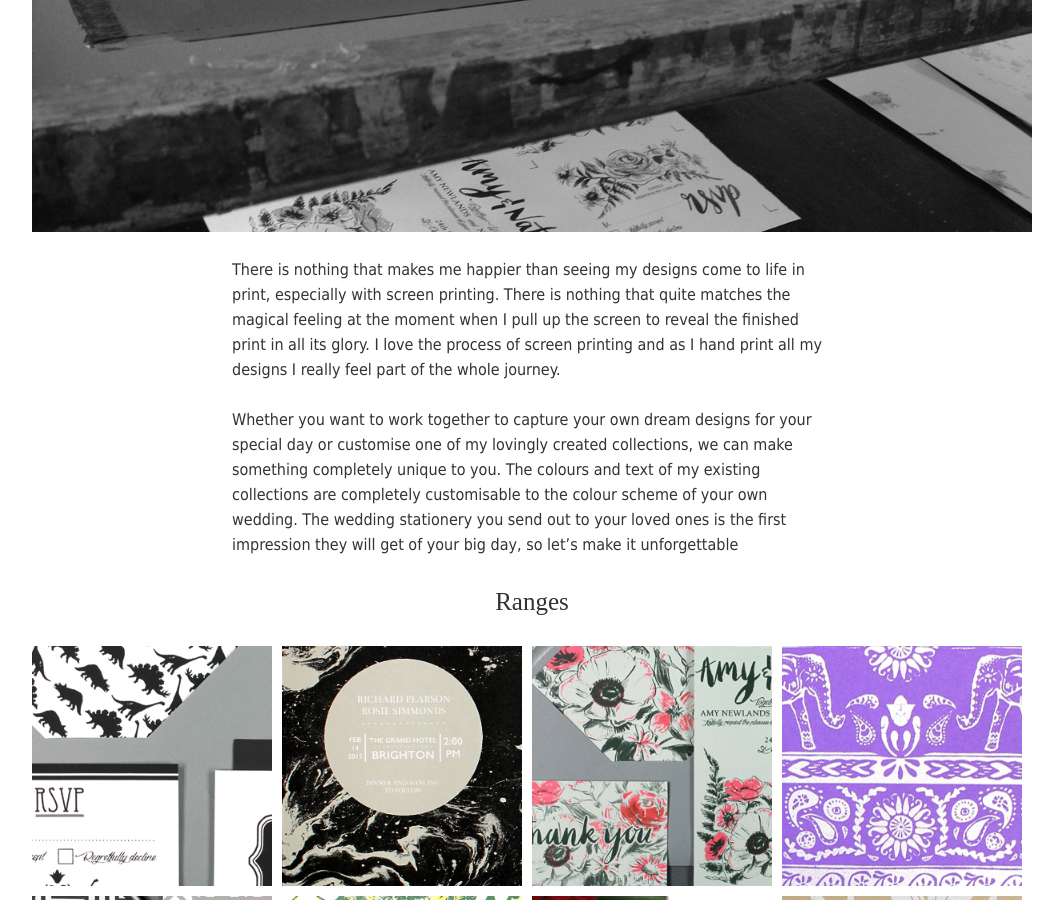
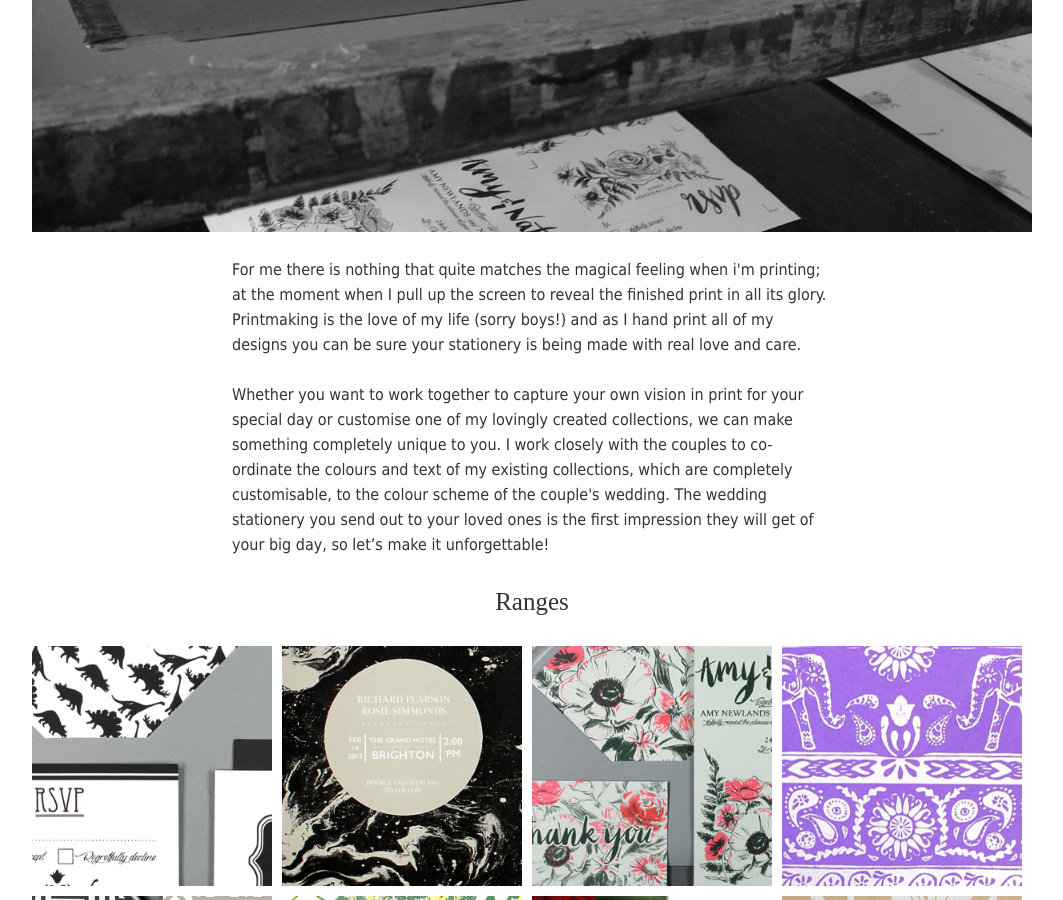
Before and after one commit to scarlettrebecca/website, a Jekyll site: the page built from pages/weddings.html, in a window 1280 px wide and 900 px high, scrolled down 340 px. Shown: the whole window, without its empty margins (108-1171 px from the left). Built offline with Jekyll 4.4.1, drawn with Linux system fonts in a browser that asks for light colours; some web fonts are replaced.

Commit message:
Update weddings.yml

```diff
--- a/_data/weddings.yml
+++ b/_data/weddings.yml
@@ -37,11 +37,11 @@ slideshow:
 # in <p> tags. Ask me if you need help.
 blurb: >
   <p>
-      There is nothing that makes me happier than seeing my designs come to life in print, especially with screen printing. There is nothing that quite matches the magical feeling at the moment when I pull up the screen to reveal the finished print in all its glory. I love the process of screen printing and as I hand print all my designs I really feel part of the whole journey.
+      For me there is nothing that quite matches the magical feeling when i'm printing; at the moment when I pull up the screen to reveal the finished print in all its glory. Printmaking is the love of my life (sorry boys!) and as I hand print all of my designs you can be sure your stationery is being made with real love and care.
   </p>
 
   <p>
-      Whether you want to work together to capture your own dream designs for your special day or customise one of my lovingly created collections, we can make something completely unique to you. The colours and text of my existing collections are completely customisable to the colour scheme of your own wedding. The wedding stationery you send out to your loved ones is the first impression they will get of your big day, so let’s make it unforgettable
+      Whether you want to work together to capture your own vision in print for your special day or customise one of my lovingly created collections, we can make something completely unique to you. I work closely with the couples to co-ordinate the colours and text of my existing collections, which are completely customisable, to the colour scheme of the couple's wedding. The wedding stationery you send out to your loved ones is the first impression they will get of your big day, so let’s make it unforgettable!
   </p>
 
 
```
